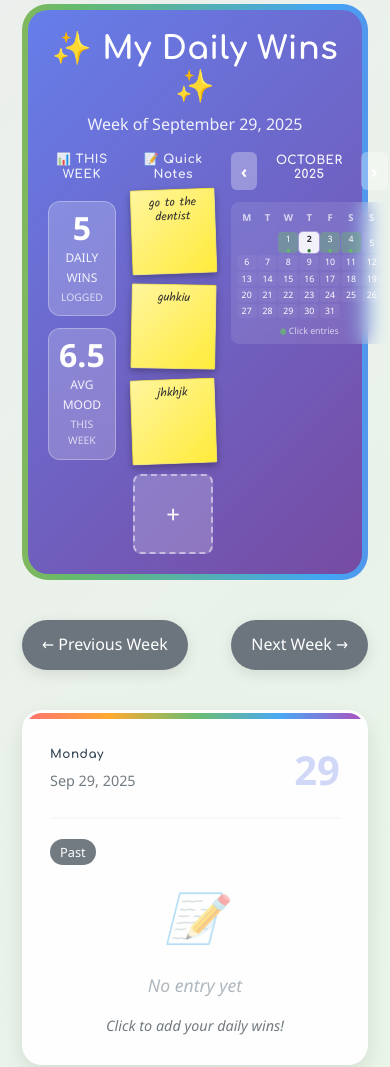
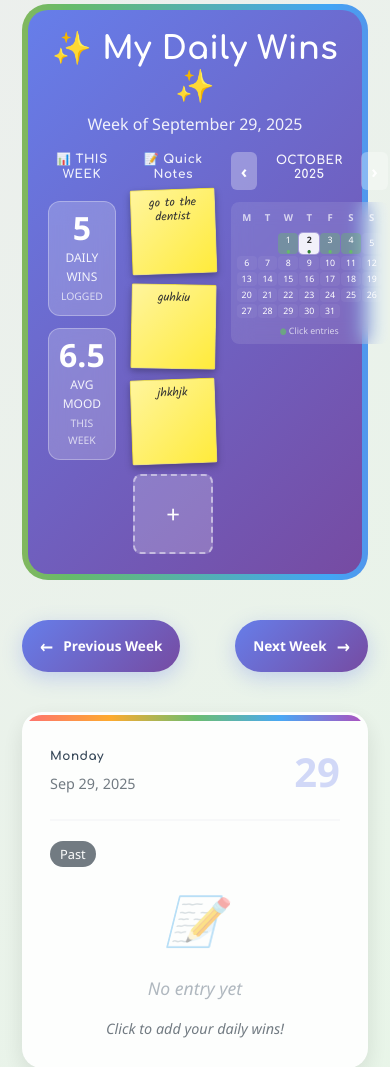
Before and after one commit to soumya2219/my-daily-wins-tracker, a Django app: page /weekly/ in a window 390 px wide. Shown: the part 180-1247 px from the top of the page. Run offline with Django 5.2, Linux system fonts and the light colour scheme; a user stored in the database is signed in; data comes from the database, SQL or seed files in the repository; some libraries are stand-ins or nearby versions.

Commit message:
Enhance week navigation buttons with modern gradient styling
- Add gradient backgrounds (purple-blue for prev/next, green for current)
- Implement smooth hover animations with lift effect and shadows
- Add shimmer effect with light sweep animation
- Improve typography and spacing
- Better mobile responsiveness
- Use smooth transitions for professional feel
- Keep ADHD-friendly design while adding visual appeal

```diff
--- a/templates/tracker/weekly_dashboard.html
+++ b/templates/tracker/weekly_dashboard.html
@@ -714,53 +714,112 @@
         </div>
     </div>
 
+    <!-- Week Navigation Enhanced Styles -->
+    <style>
+        .week-nav-btn {
+            position: relative;
+            overflow: hidden;
+        }
+
+        .week-nav-btn::before {
+            content: '';
+            position: absolute;
+            top: 0;
+            left: -100%;
+            width: 100%;
+            height: 100%;
+            background: linear-gradient(90deg, transparent, rgba(255,255,255,0.2), transparent);
+            transition: left 0.5s ease;
+        }
+
+        .week-nav-btn:hover::before {
+            left: 100%;
+        }
+
+        .week-nav-btn:hover {
+            transform: translateY(-3px) scale(1.02);
+            box-shadow: 0 8px 25px rgba(102, 126, 234, 0.4);
+        }
+
+        .week-nav-current:hover {
+            box-shadow: 0 8px 25px rgba(40, 167, 69, 0.4);
+        }
+
+        .week-nav-btn:active {
+            transform: translateY(-1px) scale(1.01);
+        }
+
+        /* Mobile responsiveness */
+        @media (max-width: 768px) {
+            .week-nav-btn {
+                font-size: 0.85rem !important;
+                padding: 12px 18px !important;
+            }
+        }
+    </style>
+
     <!-- Week Navigation -->
     <div style="display: flex; justify-content: space-between; align-items: center; margin-bottom: 30px; flex-wrap: wrap; gap: 15px;">
-        <a href="?week={{ prev_week }}" style="
+        <a href="?week={{ prev_week }}" class="week-nav-btn week-nav-prev" style="
             display: flex;
             align-items: center;
             gap: 10px;
-            padding: 12px 20px;
-            background: #6c757d;
+            padding: 14px 24px;
+            background: linear-gradient(135deg, #667eea 0%, #764ba2 100%);
             color: white;
             text-decoration: none;
-            border-radius: 25px;
-            transition: all 0.3s ease;
-            box-shadow: 0 4px 15px rgba(0,0,0,0.1);
-        " onmouseover="this.style.background='#5a6268'; this.style.transform='translateY(-2px)'" onmouseout="this.style.background='#6c757d'; this.style.transform='translateY(0)'">
-            ← Previous Week
+            border-radius: 30px;
+            font-weight: 600;
+            font-size: 0.95rem;
+            transition: all 0.3s cubic-bezier(0.4, 0, 0.2, 1);
+            box-shadow: 0 6px 20px rgba(102, 126, 234, 0.3);
+            position: relative;
+            overflow: hidden;
+        ">
+            <span style="font-size: 1.1rem;">←</span>
+            <span>Previous Week</span>
         </a>
 
         {% if not is_current_week %}
-        <a href="{% url 'weekly_dashboard' %}" style="
+        <a href="{% url 'weekly_dashboard' %}" class="week-nav-btn week-nav-current" style="
             display: flex;
             align-items: center;
             gap: 10px;
-            padding: 12px 20px;
-            background: #28a745;
+            padding: 14px 24px;
+            background: linear-gradient(135deg, #28a745 0%, #20c997 100%);
             color: white;
             text-decoration: none;
-            border-radius: 25px;
-            transition: all 0.3s ease;
-            box-shadow: 0 4px 15px rgba(0,0,0,0.1);
+            border-radius: 30px;
+            font-weight: 600;
+            font-size: 0.95rem;
+            transition: all 0.3s cubic-bezier(0.4, 0, 0.2, 1);
+            box-shadow: 0 6px 20px rgba(40, 167, 69, 0.3);
+            position: relative;
+            overflow: hidden;
         ">
-            🏠 Current Week
+            <span style="font-size: 1.1rem;">🏠</span>
+            <span>Current Week</span>
         </a>
         {% endif %}
 
-        <a href="?week={{ next_week }}" style="
+        <a href="?week={{ next_week }}" class="week-nav-btn week-nav-next" style="
             display: flex;
             align-items: center;
             gap: 10px;
-            padding: 12px 20px;
-            background: #6c757d;
+            padding: 14px 24px;
+            background: linear-gradient(135deg, #667eea 0%, #764ba2 100%);
             color: white;
             text-decoration: none;
-            border-radius: 25px;
-            transition: all 0.3s ease;
-            box-shadow: 0 4px 15px rgba(0,0,0,0.1);
-        " onmouseover="this.style.background='#5a6268'; this.style.transform='translateY(-2px)'" onmouseout="this.style.background='#6c757d'; this.style.transform='translateY(0)'">
-            Next Week →
+            border-radius: 30px;
+            font-weight: 600;
+            font-size: 0.95rem;
+            transition: all 0.3s cubic-bezier(0.4, 0, 0.2, 1);
+            box-shadow: 0 6px 20px rgba(102, 126, 234, 0.3);
+            position: relative;
+            overflow: hidden;
+        ">
+            <span>Next Week</span>
+            <span style="font-size: 1.1rem;">→</span>
         </a>
     </div>
 
```
